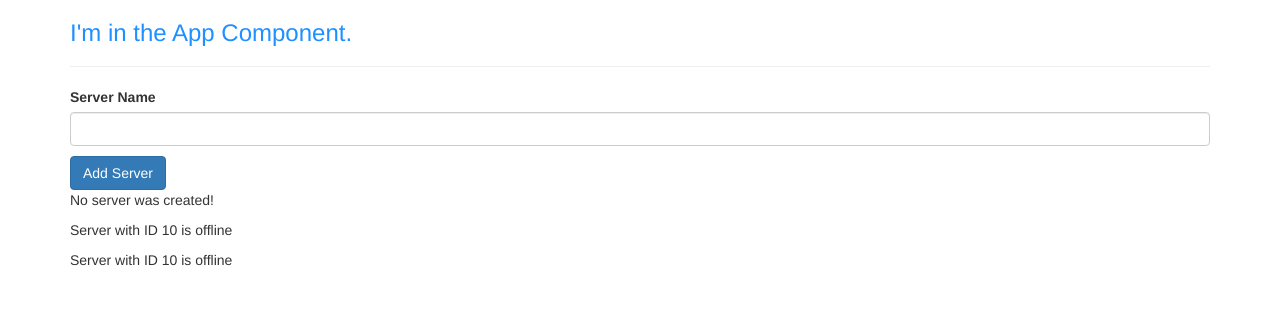
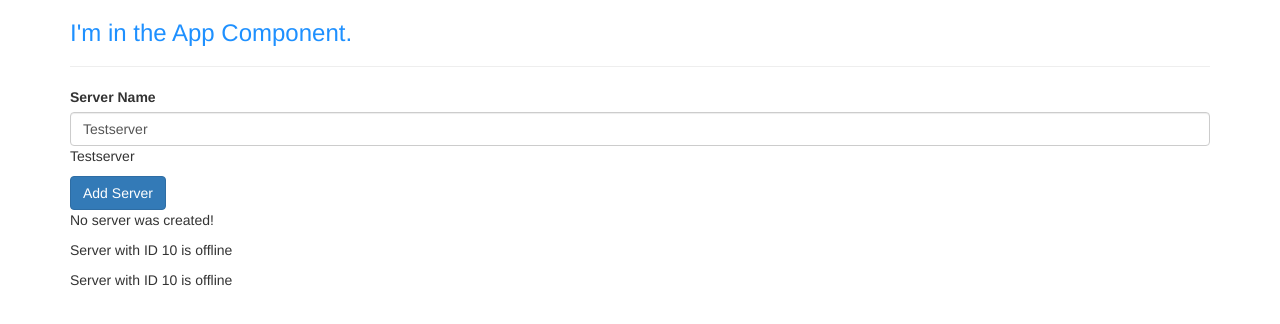
Before and after one commit to jetbalagtas/angular-7-test-drive, an Angular app: page / in a window 1280 px wide. Shown: the top 324 px of the page. Built offline with nearby package versions, Linux system fonts and the light colour scheme.

Commit message:
two-way data-binding

```diff
--- a/src/app/app.module.ts
+++ b/src/app/app.module.ts
@@ -1,5 +1,6 @@
 import { BrowserModule } from '@angular/platform-browser';
 import { NgModule } from '@angular/core';
+import { FormsModule } from '@angular/forms';
 
 import { AppComponent } from './app.component';
 import { ServerComponent } from './server/server.component';
@@ -12,7 +13,8 @@ import { ServersComponent } from './servers/servers.component';
     ServersComponent
   ],
   imports: [
-    BrowserModule
+    BrowserModule,
+    FormsModule
   ],
   providers: [],
   bootstrap: [AppComponent]
--- a/src/app/servers/servers.component.html
+++ b/src/app/servers/servers.component.html
@@ -1,8 +1,12 @@
 <label>Server Name</label>
+<!-- <input
+  type="text"
+  class="form-control"
+  (input)="onUpdateServerName($event)"> -->
 <input
   type="text"
   class="form-control"
-  (input)="onUpdateServerName($event)">
+  [(ngModel)]="serverName">
 <p>{{ serverName }}</p>
 <button
   class="btn btn-primary"
--- a/src/app/servers/servers.component.ts
+++ b/src/app/servers/servers.component.ts
@@ -13,7 +13,7 @@ import { Component, OnInit } from '@angular/core';
 export class ServersComponent implements OnInit {
   allowNewServer = false;
   serverCreationStatus = 'No server was created!';
-  serverName = '';
+  serverName = 'Testserver';
 
   constructor() {
     setTimeout(() => {
```
